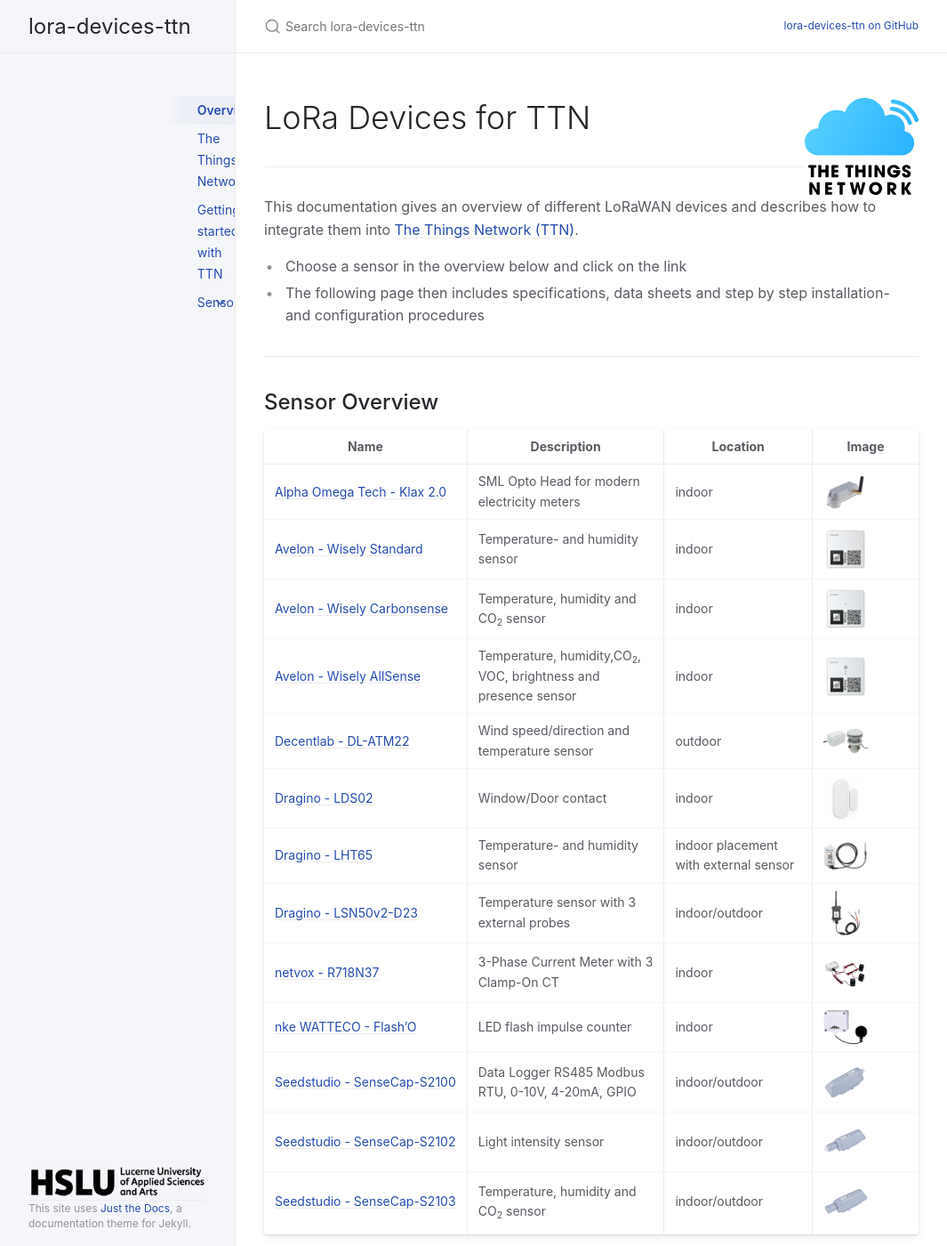
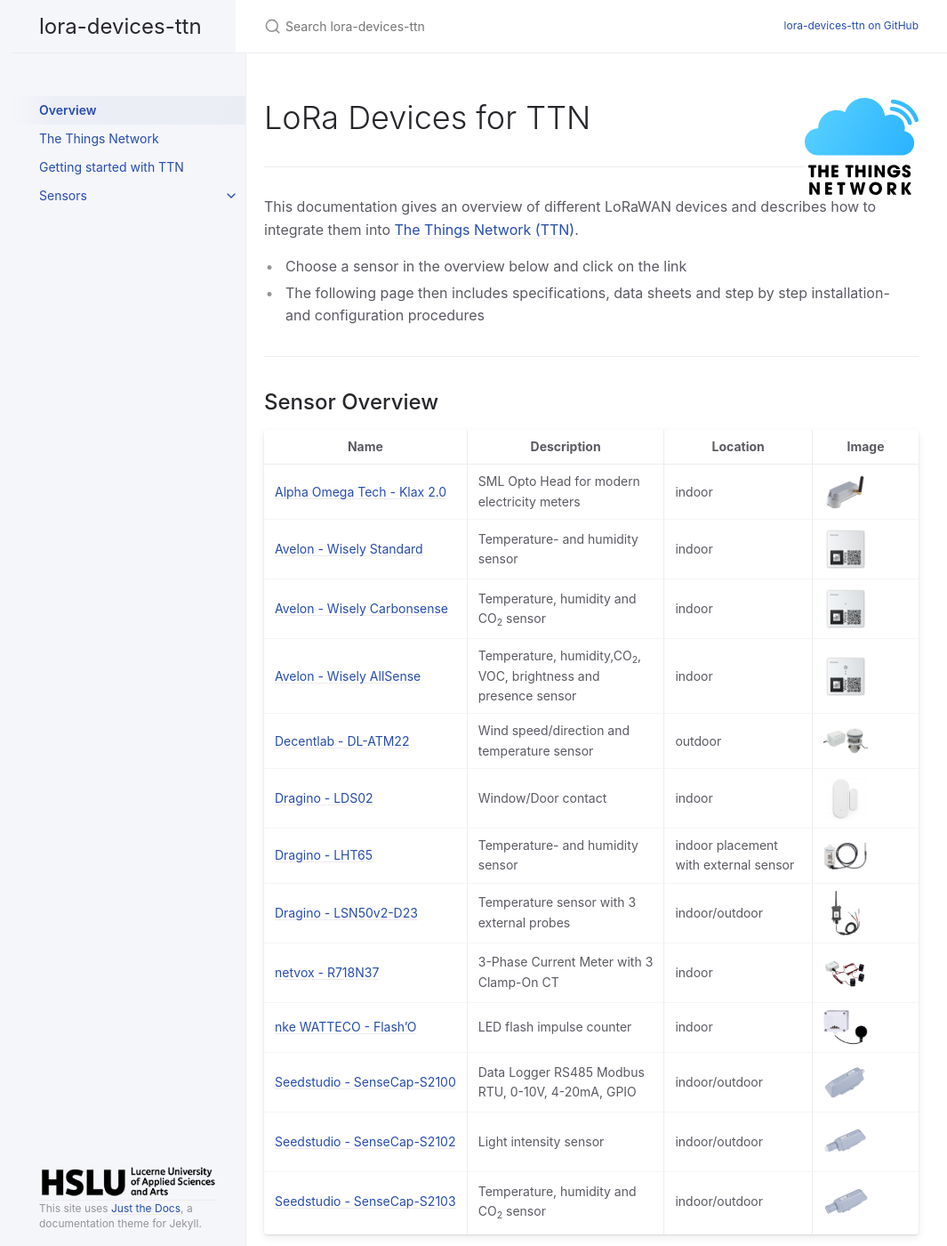
Before and after one commit to hslu-ige-laes/lora-devices-ttn, a Jekyll site: the page built from index.md, in a window 1280 px wide and 1400 px high. Shown: the whole window at 89% size, without its empty margins (107-1172 px from the left). Built offline with Jekyll 4.4.1, drawn with Linux system fonts in a browser that asks for light colours.

Commit message:
Update custom.scss

```diff
--- a/_sass/custom/custom.scss
+++ b/_sass/custom/custom.scss
@@ -1,3 +1,3 @@
-.site-nav {
-  width: 20%;
+.side-bar {
+  width: 30%;
  }
```
